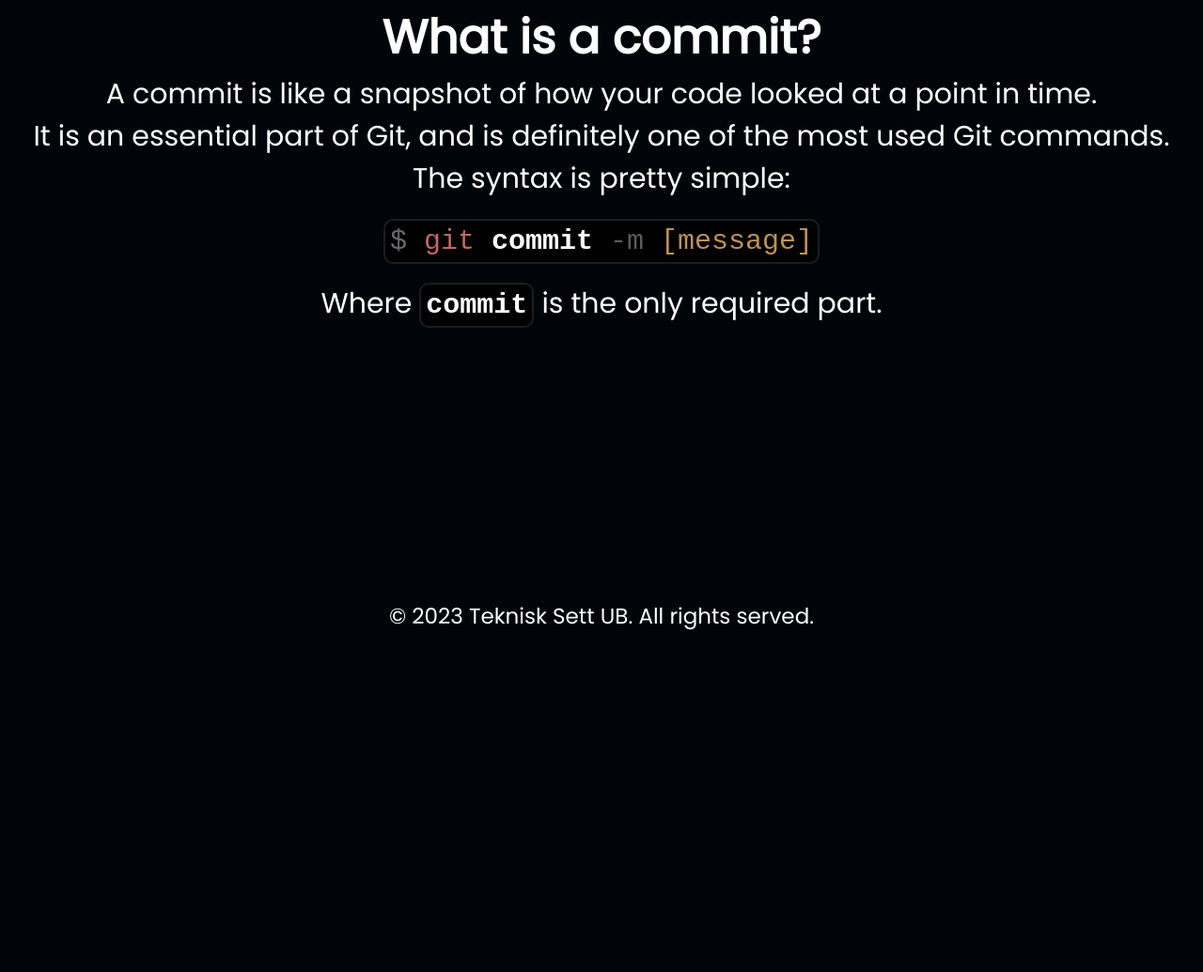
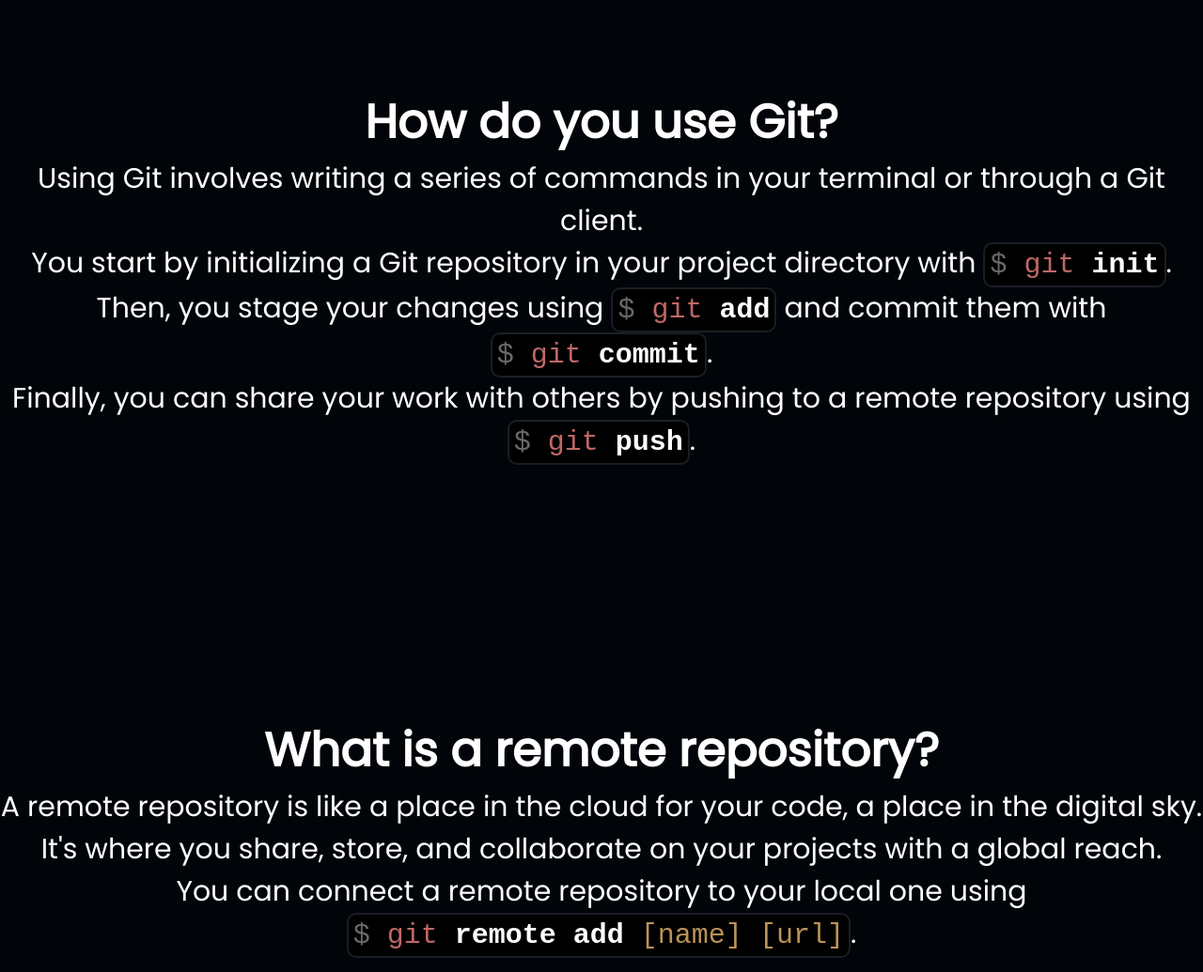
Before and after one commit to julianslatlem/teknisk-sett-git, a website: page pages/git.html in a window 1280 px wide. Shown: the part 945-1980 px from the top of the page at 94% size. Before the commit the page ends 1641 px from the top, so only its background shows below. Drawn offline with Linux system fonts and the light colour scheme.

Commit message:
Added more info to the Git page

```diff
--- a/pages/git.html
+++ b/pages/git.html
@@ -15,33 +15,96 @@
 
         <div class="spacer-short"></div>
 
-        <div class="subtitle-small">How does Git work?</div>
-        <div class="text">Git virker med det som kalles for "kommandoer" eller "commands".<br>
-            Det vil si at det er delt opp på en spesiell måte.
+        <div class="subtitle-small">How does Git actually work?</div>
+        <div class="text">
+            Git operates entirely from within a hidden folder called ".git" in your project directory.
+            <br>
+            This folder contains the complete history of your project, including all changes and branches.
+            <br>
+            All this in a single hidden folder, this is the most precious folder you have.
+        </div>
+
+        <div class="spacer-short"></div>
+
+        <div class="subtitle-small">How do you use Git?</div>
+        <div class="text">
+            Using Git involves writing a series of commands in your terminal or through a Git client.
+            <br>
+            You start by initializing a Git repository in your project directory with
+            <code class="code-snippet">
+                <div class="code-snippet-bash">$&nbsp;</div>
+                <div class="code-snippet-git">git&nbsp;</div>
+                <div class="code-snippet-command">init</div>
+            </code>.
+            <br>
+            Then, you stage your changes using
+            <code class="code-snippet">
+                <div class="code-snippet-bash">$&nbsp;</div>
+                <div class="code-snippet-git">git&nbsp;</div>
+                <div class="code-snippet-command">add</div>
+            </code>
+            and commit them with
+            <code class="code-snippet">
+                <div class="code-snippet-bash">$&nbsp;</div>
+                <div class="code-snippet-git">git&nbsp;</div>
+                <div class="code-snippet-command">commit</div>
+            </code>.
+            <br>
+            Finally, you can share your work with others by pushing to a remote repository using
+            <code class="code-snippet">
+                <div class="code-snippet-bash">$&nbsp;</div>
+                <div class="code-snippet-git">git&nbsp;</div>
+                <div class="code-snippet-command">push</div>
+            </code>.
+        </div>
+
+        <div class="spacer-short"></div>
+
+        <div class="subtitle-small">What is a remote repository?</div>
+        <div class="text">
+            A remote repository is like a place in the cloud for your code, a place in the digital sky.
+            <br>
+            It's where you share, store, and collaborate on your projects with a global reach.
+            <br>
+            You can connect a remote repository to your local one using
+            <code class="code-snippet">
+                <div class="code-snippet-bash">$&nbsp;</div>
+                <div class="code-snippet-git">git&nbsp;</div>
+                <div class="code-snippet-command">remote&nbsp;</div>
+                <div class="code-snippet-command">add&nbsp;</div>
+                <div class="code-snippet-param">[name]&nbsp;</div>
+                <div class="code-snippet-param">[url]</div>
+            </code>.
         </div>
 
         <div class="spacer-short"></div>
 
         <div class="subtitle-small">What is a commit?</div>
         <div class="text">
-            A commit is like a snapshot of how your code looked at a point in time.
+            A commit is like a snapshot in time for your currently staged code.
             <br>
-            It is an essential part of Git, and is definitely one of the most used Git commands.
+            It makes sure your current code gets remembered, and is easy to revert back to if so needed.
             <br>
-            The syntax is pretty simple:
+            It should be noted that you should try to commit as often as possible, even just for minor changes,
             <br>
+            and you should always make the commit message short and straight to the point.
+        </div>
+
+        <div class="spacer-short"></div>
+
+        <div class="subtitle-small">What are staged files?</div>
+        <div class="text">
+            Staged files are files that are currently getting tracked by Git.
+            <br>
+            You can stage a file with the command
             <code class="code-snippet">
                 <div class="code-snippet-bash">$&nbsp;</div>
                 <div class="code-snippet-git">git&nbsp;</div>
-                <div class="code-snippet-command">commit</div>
-                <div class="code-snippet-arg">&nbsp;-m</div>
-                <div class="code-snippet-param">&nbsp;[message]</div>
-            </code>
+                <div class="code-snippet-command">add&nbsp;</div>
+                <div class="code-snippet-param">[path]</div>
+            </code>.
             <br>
-            Where <code class="code-snippet">
-                <div class="code-snippet-command">commit</div>
-            </code>
-            is the only required part.
+            When staged, the file's changes will be included in the next commit.
         </div>
 
         <div class="spacer-short"></div>
--- a/styles.css
+++ b/styles.css
@@ -204,7 +204,7 @@ footer {
 
     display: inline-flex;
 
-    margin-top: 20px;
+    margin-top: 0px;
 }
 
 .code-snippet-bash {
```
